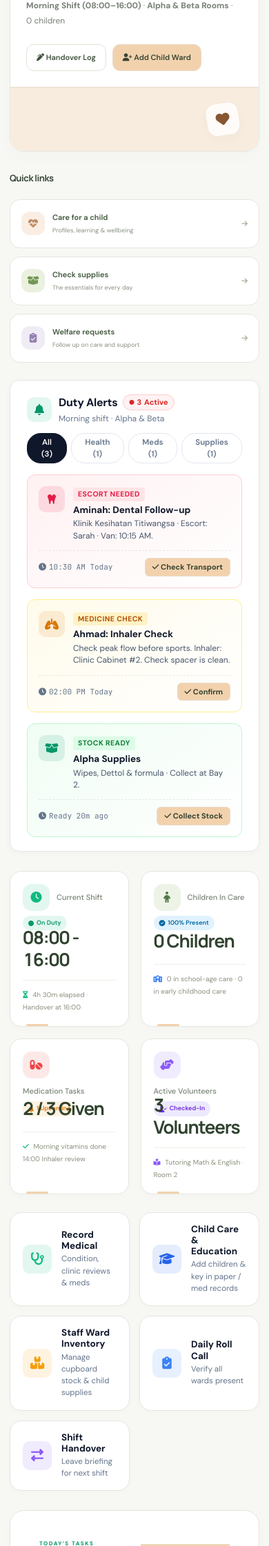
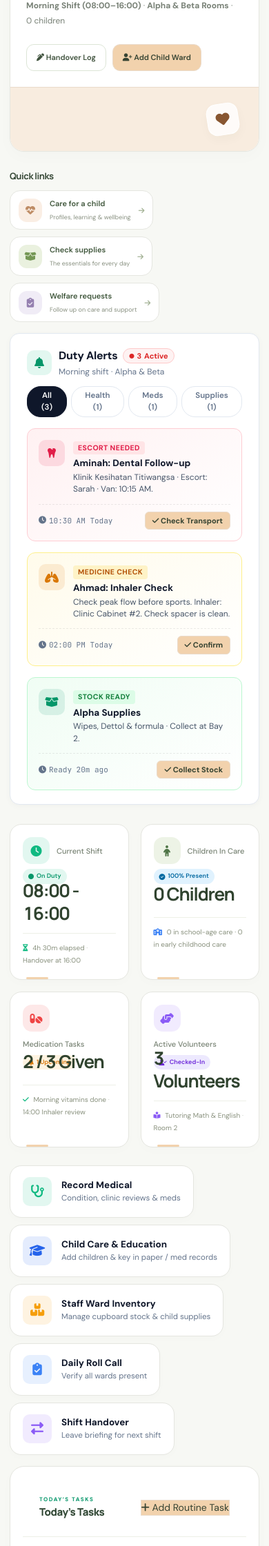
Before and after one commit to zsafuwan/orphanage-management, a Laravel app: page /dashboard/staff in a window 390 px wide. Shown: the part 1628-3870 px from the top of the page at 69% size. Run offline with Laravel 12, Linux system fonts and the light colour scheme; data that the repository does not hold is empty; style sheets or scripts are compiled from the project's sources.

Commit message:
Refine homepage motion and portal cards with optional login page

```diff
--- a/app/Providers/FortifyServiceProvider.php
+++ b/app/Providers/FortifyServiceProvider.php
@@ -71,9 +71,15 @@ class FortifyServiceProvider extends ServiceProvider
      */
     private function configureViews(): void
     {
-        Fortify::loginView(fn () => view('auth.login', [
-            'accountsReady' => app(LoginAccounts::class)->ready(),
-        ]));
+        Fortify::loginView(function () {
+            if (! config('fortify.login_page_enabled')) {
+                return redirect('/');
+            }
+
+            return view('auth.login', [
+                'accountsReady' => app(LoginAccounts::class)->ready(),
+            ]);
+        });
 
         Fortify::resetPasswordView(fn (Request $request) => Inertia::render('auth/ResetPassword', [
             'email' => $request->email,
--- a/config/fortify.php
+++ b/config/fortify.php
@@ -3,6 +3,7 @@
 use Laravel\Fortify\Features;
 
 return [
+    'login_page_enabled' => env('LOGIN_PAGE_ENABLED', false),
 
     /*
     |--------------------------------------------------------------------------
--- a/public/css/care-workspace.css
+++ b/public/css/care-workspace.css
@@ -736,17 +736,11 @@
   height: 36px;
 }
 .care-shortcuts {
-  display: grid;
-  grid-template-columns: 1.05fr repeat(3,1fr);
-  gap: 14px;
-  margin-bottom: 26px;
-  align-items: stretch;
-}
-.care-shortcuts-intro {
+  margin-bottom: 16px;
   display: flex;
-  flex-direction: column;
-  justify-content: center;
-  padding: 10px 0;
+  flex-wrap: wrap;
+  align-items: center;
+  gap: 10px;
 }
 .care-eyebrow {
   color: #8b997a;
@@ -798,9 +792,9 @@
   line-height: 1.5;
 }
 .care-shortcuts > a > i {
+  flex-shrink: 0;
   font-size: 10px;
   color: #a3b295;
-  margin-left: auto;
 }
 .care-shortcut-icon {
   display: grid;
@@ -1057,13 +1051,6 @@
   .care-sync-status {
     display: none;
   }
-  .care-shortcuts {
-    grid-template-columns: repeat(3,minmax(0,1fr));
-  }
-  .care-shortcuts-intro {
-    grid-column: 1 / -1;
-    padding: 0;
-  }
   .care-workspace .portal-topbar {
     padding: 17px 24px;
     flex-wrap: wrap;
@@ -1145,15 +1132,8 @@
     flex-wrap: wrap;
     gap: 12px;
   }
-  .care-shortcuts {
-    grid-template-columns: 1fr;
-    gap: 8px;
-  }
-  .care-shortcuts > a {
-    padding: 13px 15px;
-  }
   .care-shortcuts-intro {
-    padding: 4px 0 8px;
+    flex-basis: 100%;
   }
   .care-shortcuts > a small {
     font-size: 10px;
--- a/public/css/portal-refinement.css
+++ b/public/css/portal-refinement.css
@@ -360,10 +360,6 @@
   --tw-leading: 1.5;
   line-height: 1.5;
 }
-.care-workspace .care-shortcuts {
-  gap: 12px;
-  margin-bottom: 25px;
-}
 .care-workspace .care-shortcuts-intro strong {
   color: #354735;
   font-size: 13px;
@@ -378,7 +374,7 @@
   border: 1px solid var(--panel-line);
   background: #fff;
   border-radius: 15px;
-  padding: 17px 16px;
+  padding: 10px 12px;
   box-shadow: none;
 }
 .care-workspace .care-shortcuts > a:hover {
--- a/public/css/portal/dashboard.css
+++ b/public/css/portal/dashboard.css
@@ -709,10 +709,9 @@
   background: var(--primary-hover);
 }
 .subsystems-admin-grid {
-  display: grid;
-  grid-template-columns: repeat(4, 1fr);
-  gap: 14px;
-  margin-bottom: 28px;
+  display: flex;
+  flex-wrap: wrap;
+  gap: 10px;
 }
 .subsystem-admin-card {
   background: #ffffff;
@@ -770,10 +769,10 @@
   font-weight: var(--tw-font-weight-semibold, 600);
 }
 .staff-quick-actions-bar {
-  display: grid;
-  grid-template-columns: repeat(4, 1fr);
-  gap: 14px;
-  margin-bottom: 28px;
+  margin-bottom: 16px;
+  display: flex;
+  flex-wrap: wrap;
+  gap: 10px;
 }
 .staff-action-card {
   background: #ffffff;
@@ -910,11 +909,14 @@
   color: #475569;
 }
 .staff-ward-grid {
-  display: grid;
-  grid-template-columns: repeat(2, 1fr);
+  display: flex;
+  flex-wrap: wrap;
   gap: 14px;
 }
 .staff-ward-card {
+  width: fit-content;
+  max-width: 100%;
+  min-width: 0;
   border: 1px solid #e2e8f0;
   border-radius: 12px;
   padding: 14px 16px;
@@ -948,7 +950,9 @@
   flex-shrink: 0;
 }
 .ward-name {
-  font-size: 13.5px;
+  font-size: 16px;
+  --tw-leading: 1.25;
+  line-height: 1.25;
   --tw-font-weight: var(--tw-font-weight-bold, 700);
   font-weight: var(--tw-font-weight-bold, 700);
   color: #0f172a;
@@ -1500,30 +1504,18 @@
   color: #0f172a;
 }
 @media (max-width: 1200px) {
-  .staff-quick-actions-bar {
-    grid-template-columns: repeat(2, 1fr);
-  }
-  .staff-ward-grid {
-    grid-template-columns: 1fr;
-  }
   .duty-cards-grid {
     grid-template-columns: 1fr;
   }
   .kpi-grid {
     grid-template-columns: repeat(2, 1fr);
   }
-  .subsystems-admin-grid {
-    grid-template-columns: repeat(2, 1fr);
-  }
   .col-6, .col-8, .col-4 {
     grid-column: span 12;
   }
 }
 @media (max-width: 768px) {
   .kpi-grid {
-    grid-template-columns: 1fr;
-  }
-  .subsystems-admin-grid {
     grid-template-columns: 1fr;
   }
   .monthly-strip {
--- a/public/js/home-motion.js
+++ b/public/js/home-motion.js
@@ -1,4 +1,4 @@
-/* Scroll-scrubbed motion. No hidden content or intercepted scrolling. */
+/* Homepage text entrances and scroll-linked card and hero motion. */
 (() => {
     'use strict';
     const preference = matchMedia('(prefers-reduced-motion: reduce)');
@@ -9,57 +9,42 @@
     let photo;
     let originalPhotoScale = '';
     let heroLayers = [];
-    let textItems = [];
+    let textItems;
     let textObserver;
-    const textEntrances = new Set();
+    const textEntrances = new Map();
     function animateText(element, delay = 0) {
         if (preference.matches || !element.animate) return;
         const animation = element.animate([
-            {opacity: .45, transform: 'translateY(14px)'},
+            {opacity: 0, transform: 'translateY(24px) scale(.97)'},
+            {opacity: 1, transform: 'translateY(-3px) scale(1)', offset: .72},
             {opacity: 1, transform: 'translateY(0)'}
-        ], {duration: 850, delay, easing: 'cubic-bezier(.16,1,.3,1)'});
-        textEntrances.add(animation);
-        animation.finished.then(() => textEntrances.delete(animation)).catch(() => textEntrances.delete(animation));
+        ], {duration: 620, delay, fill: 'backwards', easing: 'cubic-bezier(.22,.8,.36,1)'});
+        textEntrances.set(element, animation);
+        const clear = () => {
+            if (textEntrances.get(element) === animation) textEntrances.delete(element);
+        };
+        animation.finished.then(clear, clear);
     }
     function observeText() {
         textObserver?.disconnect();
-        if (preference.matches) return;
-        const elements = [...textItems.map(item => item.element), ...document.querySelectorAll('#inquiry_form input:not([type="hidden"]), #inquiry_form select, #inquiry_form textarea')];
-        if (!('IntersectionObserver' in window)) {
-            elements.forEach(element => animateText(element));
-            return;
-        }
+        if (preference.matches || !('IntersectionObserver' in window)) return;
         textObserver = new IntersectionObserver(entries => {
             let stagger = 0;
             entries.forEach(entry => {
-                if (!entry.isIntersecting) return;
-                animateText(entry.target, Math.min(stagger++ * 45, 270));
-                textObserver.unobserve(entry.target);
+                if (!entry.isIntersecting) {
+                    textEntrances.get(entry.target)?.cancel();
+                    return;
+                }
+                if (!entry.target.contains(document.activeElement)) {
+                    animateText(entry.target, Math.min(stagger++ * 55, 165));
+                }
             });
-        }, {threshold: 0, rootMargin: '0px 0px -24px 0px'});
-        elements.forEach(element => textObserver.observe(element));
-    }
-    function prepareText() {
-        const walker = document.createTreeWalker(document.body, NodeFilter.SHOW_TEXT);
-        const nodes = [];
-        while (walker.nextNode()) {
-            const node = walker.currentNode;
-            if (!node.textContent.trim() || node.parentElement.closest('script, style, noscript, textarea, select, svg, #loading, #magnify, #toast_msg, #malaysia_places_map, .home-motion-text')) continue;
-            nodes.push(node);
-        }
-        textItems = nodes.map(node => {
-            const span = document.createElement('span');
-            span.className = 'home-motion-text';
-            node.replaceWith(span);
-            span.appendChild(node);
-            return {element: span, y: 0};
         });
-        observeText();
+        textItems.forEach(element => textObserver.observe(element));
     }
     function reset() {
         textEntrances.forEach(animation => animation.cancel());
         textEntrances.clear();
-        textItems.forEach(item => { item.element.style.translate = ''; item.y = 0; });
         items.forEach(item => {
             item.element.style.translate = item.translate;
             item.element.style.opacity = item.opacity;
@@ -74,11 +59,6 @@
         const height = window.innerHeight;
         // Read geometry before writing styles; subtract our own translation to avoid feedback.
         const positions = items.map(item => item.element.getBoundingClientRect().top - item.y);
-        const textPositions = textItems.map(item => {
-            let offset = item.y;
-            items.forEach(parent => { if (parent.element.contains(item.element)) offset += parent.y; });
-            return item.element.getBoundingClientRect().top - offset;
-        });
         const heroBounds = hero?.getBoundingClientRect();
         const heroProgress = heroBounds ? clamp(window.scrollY / Math.max(1, heroBounds.top + window.scrollY + heroBounds.height)) : 0;
         const motionScale = window.innerWidth < 700 ? .4 : 1;
@@ -88,12 +68,6 @@
             item.y = Number(((1 - progress) * 48).toFixed(2));
             item.element.style.translate = '0 ' + item.y.toFixed(2) + 'px';
             item.element.style.opacity = String(.3 + progress * .7);
-        });
-        textItems.forEach((item, index) => {
-            const focused = item.element.closest('a, button, input, select, textarea') === document.activeElement;
-            const progress = focused ? 1 : clamp((height * .98 - textPositions[index]) / (height * .32));
-            item.y = Number(((1 - progress) * 18).toFixed(2));
-            item.element.style.translate = '0 ' + item.y + 'px';
         });
         if (photo) photo.style.scale = String(1 + heroProgress * .09);
         heroLayers.forEach(layer => {
@@ -124,7 +98,16 @@
         items = Array.from(document.querySelectorAll('.home-event-card, .care-locations-intro, .malaysia-map-card, .section-title-wrap, .program-card, .gallery-item, #bio > :not(.section-title-wrap), #contact > :not(.section-title-wrap)')).map(element => ({
             element, y: 0, translate: element.style.translate, opacity: element.style.opacity
         }));
-        prepareText();
+        textItems = document.querySelectorAll(`
+            #top_part :is(h1, h3, p, .hero-tag),
+            .home-event-copy > *,
+            #rightMap :is(h2, h4, p, .hero-tag, .map-live-tag, .nearest-bar-content),
+            .studio-values > span,
+            :is(#programs, #work, #bio, #contact) :is(.section-header, p),
+            .program-card h3, .gallery-badge, .stat-box > *,
+            #inner_table td:not(:has(.social)), #footer > div:first-child
+        `);
+        observeText();
         window.addEventListener('scroll', schedule, {passive: true});
         window.addEventListener('resize', schedule, {passive: true});
         window.addEventListener('pageshow', schedule);
--- a/public/js/portal/child-welfare.js
+++ b/public/js/portal/child-welfare.js
@@ -564,9 +564,14 @@
                     ? `<span class="med-condition-pill caution" title="${this.escape(med.condition)} · Allergies: ${this.escape(med.allergies || 'None known')}"><i class="fas fa-heart-pulse" aria-hidden="true"></i><span>${this.escape(shortCondition)}</span></span>`
                     : `<span class="med-condition-pill normal"><i class="fas fa-check-circle"></i> Fit & Healthy</span>`;
 
-                const paperResultBadge = latestPaper
-                    ? `<span class="badge badge-info" title="${latestPaper.examName}"><i class="fas fa-file-alt"></i> ${latestPaper.overallScore}% (${latestPaper.status})</span>`
-                    : `<span class="badge badge-secondary"><i class="fas fa-pencil-alt"></i> No paper results</span>`;
+                const subjectScores = (latestPaper?.subjects || [])
+                    .map(subject => subject.score)
+                    .filter(score => score != null && String(score).trim() !== '')
+                    .map(Number)
+                    .filter(score => Number.isFinite(score) && score >= 0 && score <= 100);
+                const paperResultBadge = subjectScores.length
+                    ? `<span class="badge badge-info" title="${this.escape(latestPaper.examName)} · Highest subject score"><i class="fas fa-file-alt"></i> ${Math.max(...subjectScores)}% (${this.escape(latestPaper.status)})</span>`
+                    : `<span class="badge badge-secondary"><i class="fas fa-pencil-alt"></i> ${latestPaper ? 'No subject scores' : 'No paper results'}</span>`;
 
                 html += `
                     <div class="child-card-wrapper searchable-item" data-category="${this.escape(c.dorm)}">
@@ -574,10 +579,9 @@
                             <div>
                                 <div class="card-top-info">
                                     <img src="${c.avatar}" class="avatar-large" alt="${this.escape(c.name)}" onerror="this.src='https://images.unsplash.com/photo-1544717305-2782549b5136?w=150&auto=format&fit=crop&q=80'">
-                                    <label style="font-size:11px;cursor:pointer;">Change photo<input type="file" class="saved-child-photo-input" data-child-id="${c.id}" accept="image/jpeg,image/png,image/webp" aria-label="Change photo for ${this.escape(c.name)}" style="display:block;max-width:155px;font-size:10px;"></label>
+                                    <label style="font-size:11px;cursor:pointer;">Change photo<input type="file" class="saved-child-photo-input" data-child-id="${c.id}" accept="image/jpeg,image/png,image/webp" aria-label="Change photo for ${this.escape(c.name)}" style="display:block;margin-top:4px;max-width:155px;font-size:10px;"></label>
                                     <div style="text-align: right;">
                                         <span class="badge badge-secondary" style="font-family: monospace;">${c.id}</span>
-                                        <div style="margin-top: 4px;"><span class="badge badge-success">Active Ward</span></div>
                                     </div>
                                 </div>
                                 <div class="profile-name">${this.escape(c.name)}</div>
--- a/resources/css/design/portal-refinement.css
+++ b/resources/css/design/portal-refinement.css
@@ -94,10 +94,9 @@
 .portal-art-message > span { @apply tw:text-[10px]; @apply tw:leading-[1.5]; }
 
 /* Shared shortcuts and data cards feel like one considered collection. */
-.care-workspace .care-shortcuts { @apply tw:gap-[12px]; @apply tw:mb-[25px]; }
 .care-workspace .care-shortcuts-intro strong { @apply tw:text-[#354735]; @apply tw:text-[13px]; }
 .care-workspace .care-eyebrow { @apply tw:text-[#90998a]; @apply tw:text-[8px]; @apply tw:tracking-[1.4px]; }
-.care-workspace .care-shortcuts > a { border: 1px solid var(--panel-line); background: #fff; @apply tw:rounded-[15px]; padding: 17px 16px; box-shadow: none; }
+.care-workspace .care-shortcuts > a { border: 1px solid var(--panel-line); background: #fff; @apply tw:rounded-[15px]; padding: 10px 12px; box-shadow: none; }
 .care-workspace .care-shortcuts > a:hover { border-color: var(--role-line); background: var(--role-soft); box-shadow: 0 4px 12px #253a2806; }
 .care-workspace .care-shortcuts > a strong { @apply tw:text-[11px]; }
 .care-workspace .care-shortcuts > a small { @apply tw:text-[9px]; @apply tw:text-[#899181]; }
--- a/resources/views/home.blade.php
+++ b/resources/views/home.blade.php
@@ -70,8 +70,8 @@
                             <i class="fas fa-columns"></i> Dashboard
                         </a>
                     @else
-                        <a href="{{ url('/login') }}" class="nav-portal-link">
-                            <i class="fas fa-shield-alt"></i> Log in
+                        <a href="{{ route('dashboard') }}" class="nav-portal-link">
+                            <i class="fas fa-shield-alt" aria-hidden="true"></i> Staff &amp; Admin Portal
                         </a>
                     @endauth
 
--- a/resources/views/portal/dashboard.blade.php
+++ b/resources/views/portal/dashboard.blade.php
@@ -105,8 +105,8 @@
 </section>
 
 <!-- 5 Integrated Subsystems Quick Bar (Adminator Quick Launcher) -->
-<div style="margin-bottom: 28px;">
-    <div style="display: flex; justify-content: space-between; align-items: center; margin-bottom: 12px;">
+<div style="margin-bottom: 16px;">
+    <div style="display: flex; align-items: center; gap: 8px; margin-bottom: 8px;">
         <span style="font-size: 11px; font-weight: 700; text-transform: uppercase; letter-spacing: 0.6px; color: #64748b;">
             <i class="fas fa-th-large"></i> Quick Links
         </span>
--- a/resources/views/portal/staff-child-welfare.blade.php
+++ b/resources/views/portal/staff-child-welfare.blade.php
@@ -1227,21 +1227,18 @@
                     <div>
                         <div class="ward-card-header">
                             <img src="${c.avatar}" style="width: 42px; height: 42px; border-radius: 50%; object-fit: cover; border: 2px solid #cbd5e1;" alt="${c.name}">
-                            <label style="font-size:11px;cursor:pointer;">Change photo<input type="file" class="saved-child-photo-input" data-child-id="${c.id}" accept="image/jpeg,image/png,image/webp" aria-label="Change photo for ${c.name}" style="display:block;max-width:155px;font-size:10px;"></label>
-                            <div>
-                                <div class="ward-name">${c.name} (${c.age} yrs)</div>
-                                <div class="ward-room"><i class="fas fa-house"></i> ${window.ChildWelfareUI.escape(c.dorm || 'Not recorded')}</div>
-                            </div>
+                            <label style="font-size:11px;cursor:pointer;">Change photo<input type="file" class="saved-child-photo-input" data-child-id="${c.id}" accept="image/jpeg,image/png,image/webp" aria-label="Change photo for ${c.name}" style="display:block;margin-top:4px;max-width:155px;font-size:10px;"></label>
                         </div>
-                        <div style="font-size: 11.5px; color: #475569; margin-bottom: 8px;">
+                        <div class="ward-name">${c.name} (${c.age} yrs)</div>
+                        <div style="font-size: 12.5px; color: #475569; margin-top: 4px; margin-bottom: 8px;">
                             <div><strong>School:</strong> ${c.school} (${c.grade})</div>
                             <div style="margin-top: 3px;"><strong>Latest Paper:</strong> ${paperBadge}</div>
                         </div>
                     </div>
                     <div>
                         ${medTag}
-                        <div style="display: flex; justify-content: space-between; align-items: center; margin-top: 10px; padding-top: 8px; border-top: 1px dashed #e2e8f0; gap: 4px; flex-wrap: wrap;">
-                            <span style="font-size: 11px; color: #64748b;">Blood: <strong>${med.bloodType || 'O+'}</strong></span>
+                        <div style="display: flex; flex-direction: column; align-items: flex-start; margin-top: 10px; padding-top: 8px; border-top: 1px dashed #e2e8f0; gap: 4px;">
+                            <span style="font-size: 12px; color: #64748b;">Blood: <strong>${med.bloodType || 'O+'}</strong></span>
                             <div class="care-record-actions">
                                 <button class="table-action-btn" onclick="openStaffKeyPaperModal('${c.id}')" title="Key in Paper Result" style="color: #2563eb;">
                                     <i class="fas fa-pen-nib"></i> Key Paper
```
Also changed, not shown: resources/css/design/care-workspace.css (+3 -8 lines), resources/css/design/portal/dashboard.css (+7 -23 lines), tests/Feature/Auth/AuthenticationTest.php (+1 -0 lines), tests/Feature/SharedLoginTest.php (+10 -0 lines).
